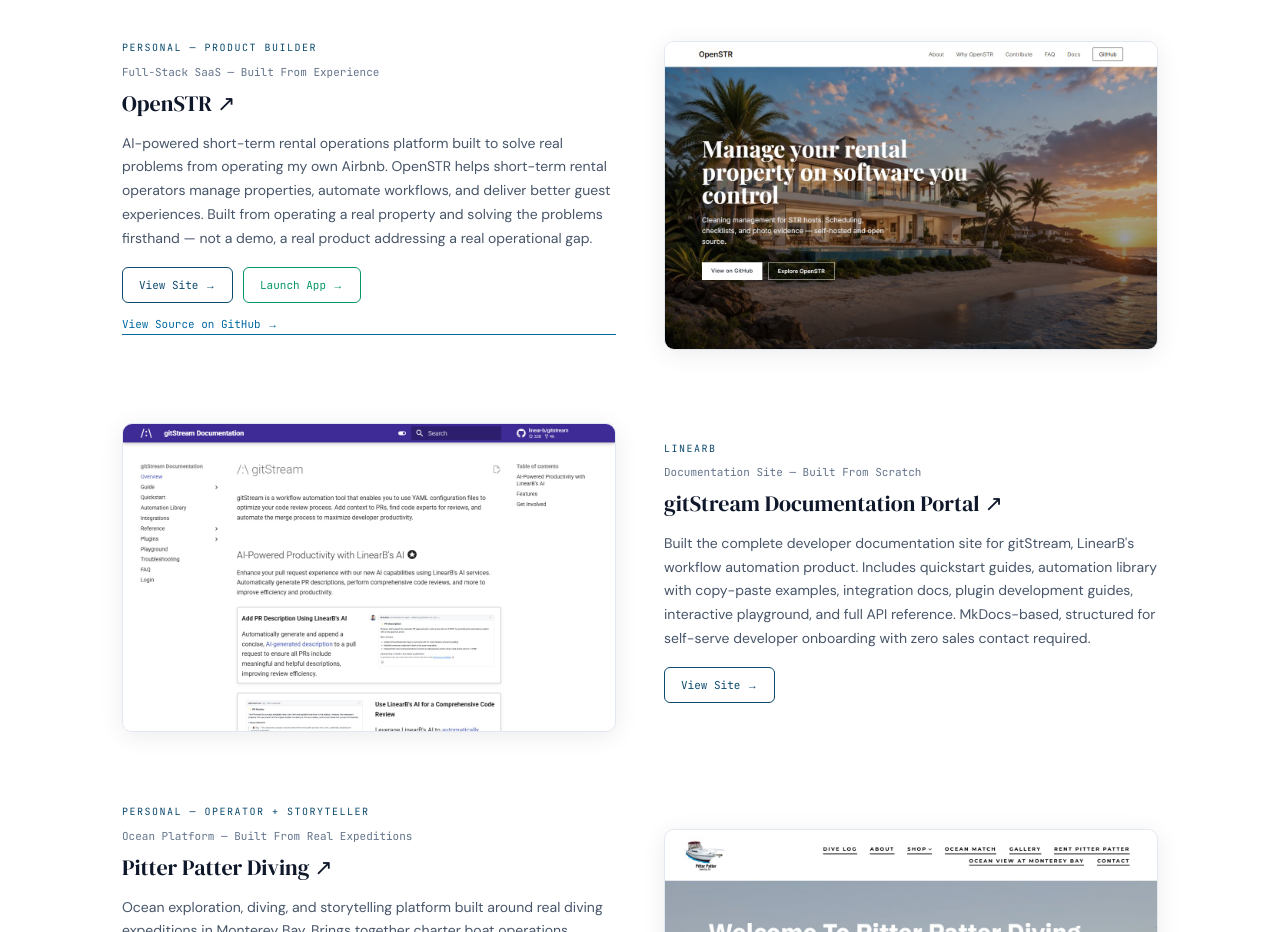
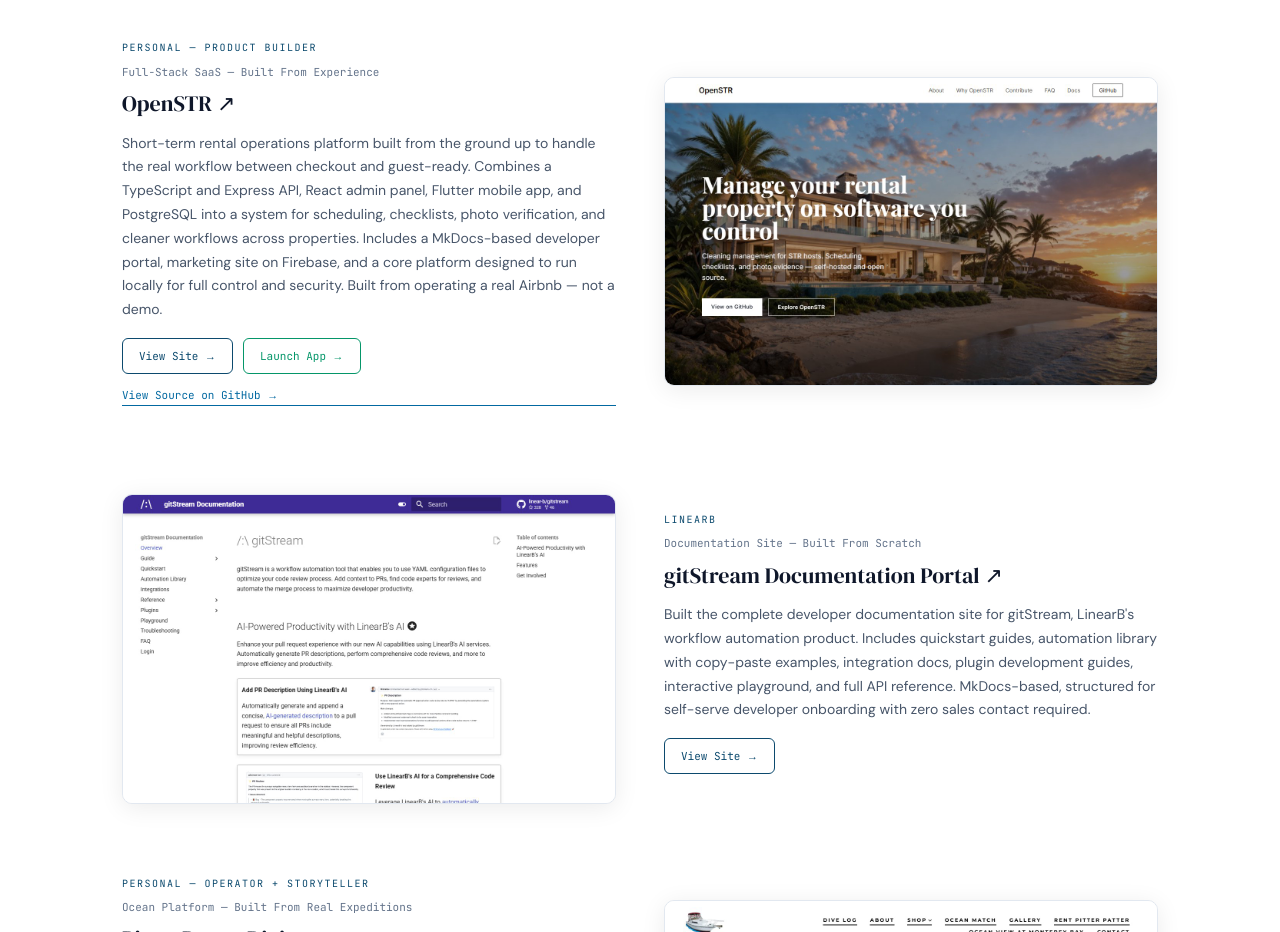
Before and after one commit to lkilpatrick/lkilpatrick_com, a Next.js app: page /work in a window 1280 px wide. Shown: the part 800-1732 px from the top of the page. Built offline with nearby package versions, Linux system fonts and the light colour scheme.

Commit message:
content: update OpenSTR description with real stack and architecture details

```diff
--- a/app/data/portfolio.ts
+++ b/app/data/portfolio.ts
@@ -220,7 +220,7 @@
       link: "https://openstr.dev",
       org: "PERSONAL — PRODUCT BUILDER",
       description:
-        "AI-powered short-term rental operations platform built to solve real problems from operating my own Airbnb. OpenSTR helps short-term rental operators manage properties, automate workflows, and deliver better guest experiences. Built from operating a real property and solving the problems firsthand — not a demo, a real product addressing a real operational gap.",
+        "Short-term rental operations platform built from the ground up to handle the real workflow between checkout and guest-ready. Combines a TypeScript and Express API, React admin panel, Flutter mobile app, and PostgreSQL into a system for scheduling, checklists, photo verification, and cleaner workflows across properties. Includes a MkDocs-based developer portal, marketing site on Firebase, and a core platform designed to run locally for full control and security. Built from operating a real Airbnb — not a demo.",
       secondaryLink: {
         text: "Launch App",
         href: "https://app.openstr.dev",
```
